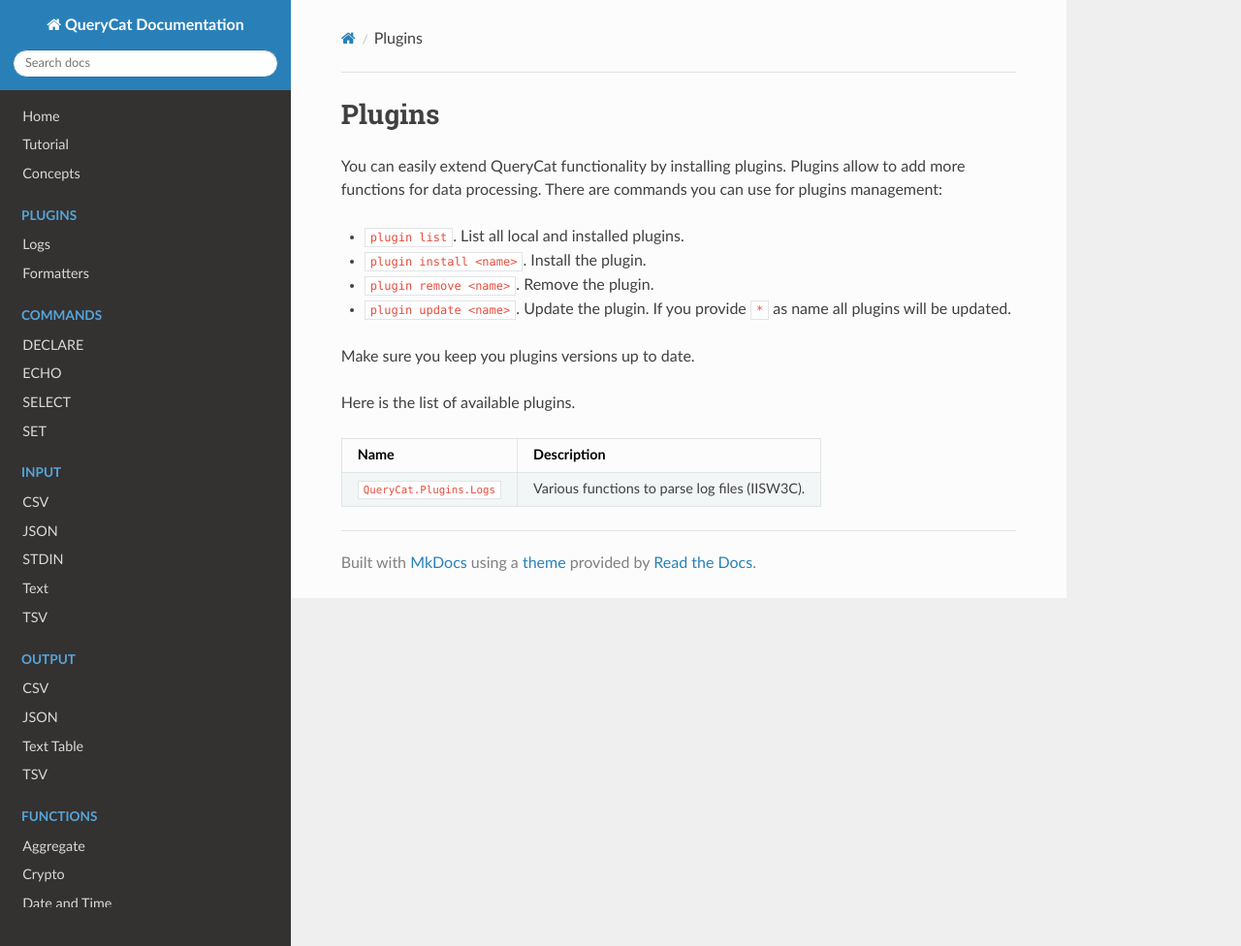
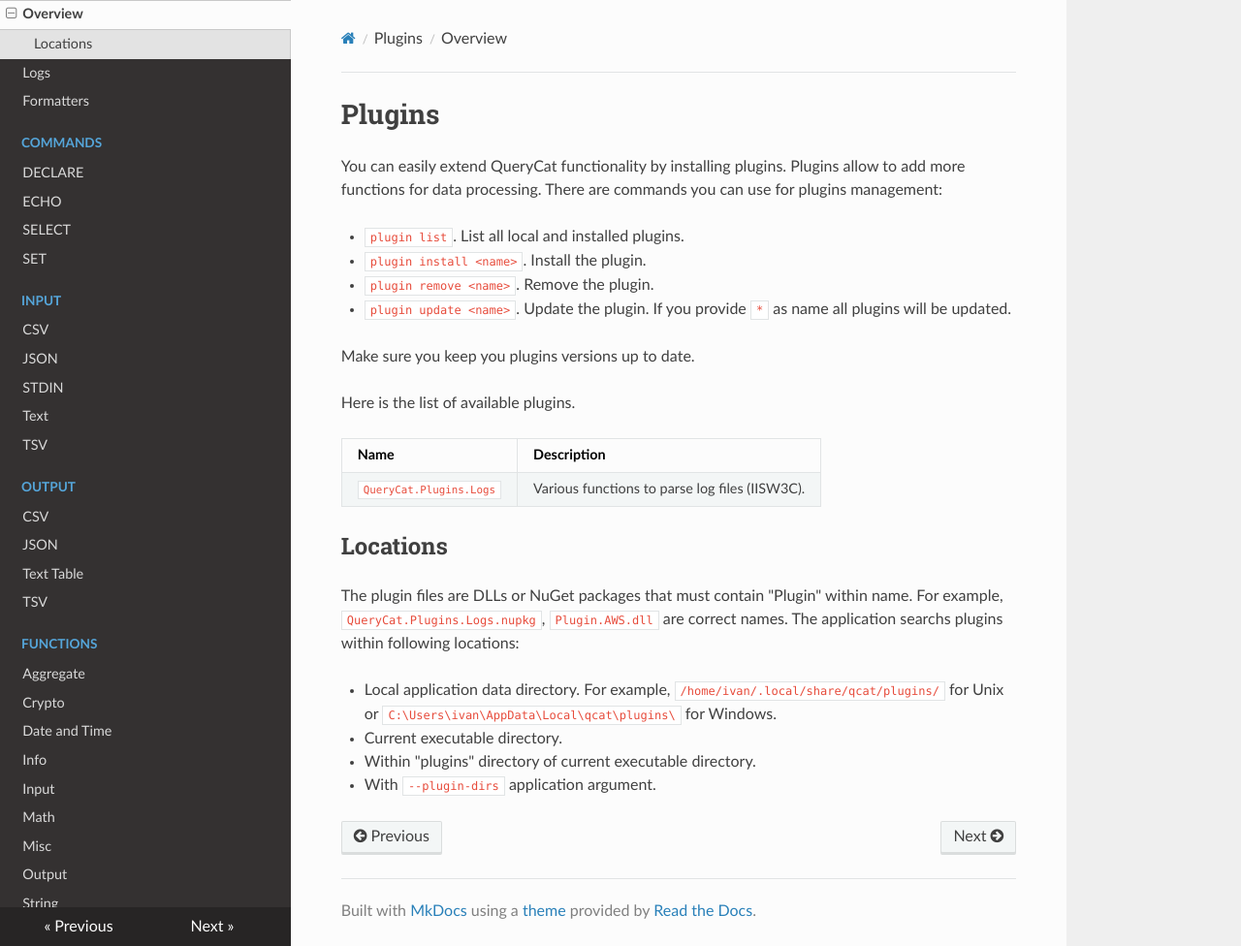
Before and after one commit to krasninja/querycat, an MkDocs documentation site: the page built from docs/plugins.md, in a window 1280 px wide and 976 px high. Shown: the whole window at 97% size. Built offline with MkDocs 1.6.1, drawn with Linux system fonts in a browser that asks for light colours; nearby versions of some CDN libraries.

Commit message:
Docs update

```diff
--- a/docs/plugins.md
+++ b/docs/plugins.md
@@ -14,3 +14,12 @@
 | Name | Description |
 | --- | --- |
 | `QueryCat.Plugins.Logs` | Various functions to parse log files (IISW3C). |
+
+## Locations
+
+The plugin files are DLLs or NuGet packages that must contain "Plugin" within name. For example, `QueryCat.Plugins.Logs.nupkg`, `Plugin.AWS.dll` are correct names. The application searchs plugins within following locations:
+
+- Local application data directory. For example, `/home/ivan/.local/share/qcat/plugins/` for Unix or `C:\Users\ivan\AppData\Local\qcat\plugins\` for Windows.
+- Current executable directory.
+- Within "plugins" directory of current executable directory.
+- With `--plugin-dirs` application argument.
--- a/mkdocs.yml
+++ b/mkdocs.yml
@@ -4,6 +4,7 @@
   - 'Tutorial': tutorial.md
   - 'Concepts': concepts.md
   - 'Plugins':
+    - 'Overview': plugins.md
     - 'Logs': plugins/logs.md
   - 'Formatters': formatters.md
   - 'Commands':
@@ -32,7 +33,6 @@
     - 'Misc': functions/misc.md
     - 'Output': functions/output.md
     - 'String': functions/string.md
-    - 'System': functions/system.md
   - 'FAQ': faq.md
   - 'Features':
     - 'Web Server': features/web-server.md
```
Also changed, not shown: CHANGELOG.md (+2 -1 lines), docs/concepts.md (+2 -1 lines), docs/faq.md (+8 -0 lines), docs/functions/system.md (deleted, +0 -4 lines), docs/index.md (+0 -1 lines).
